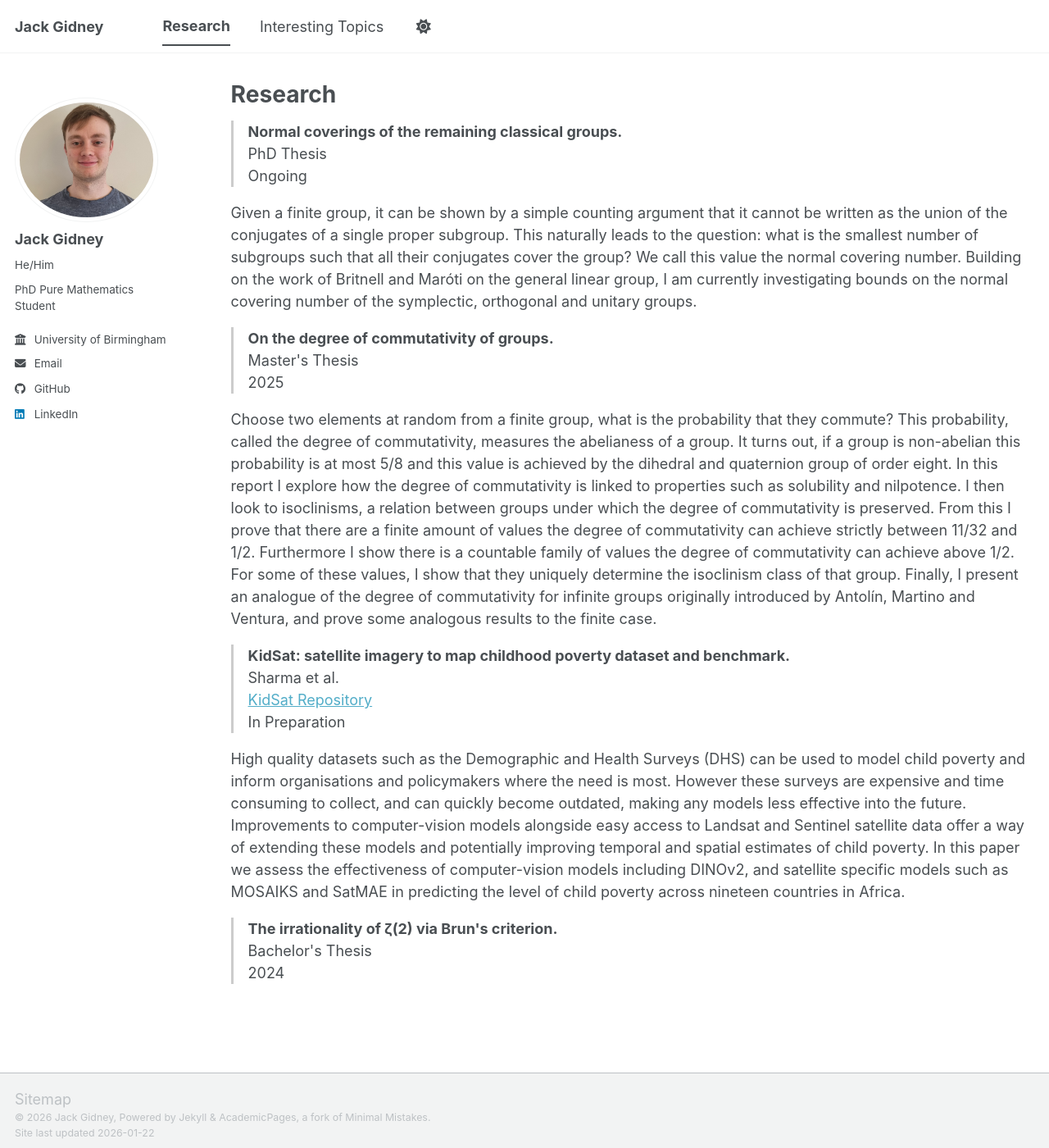
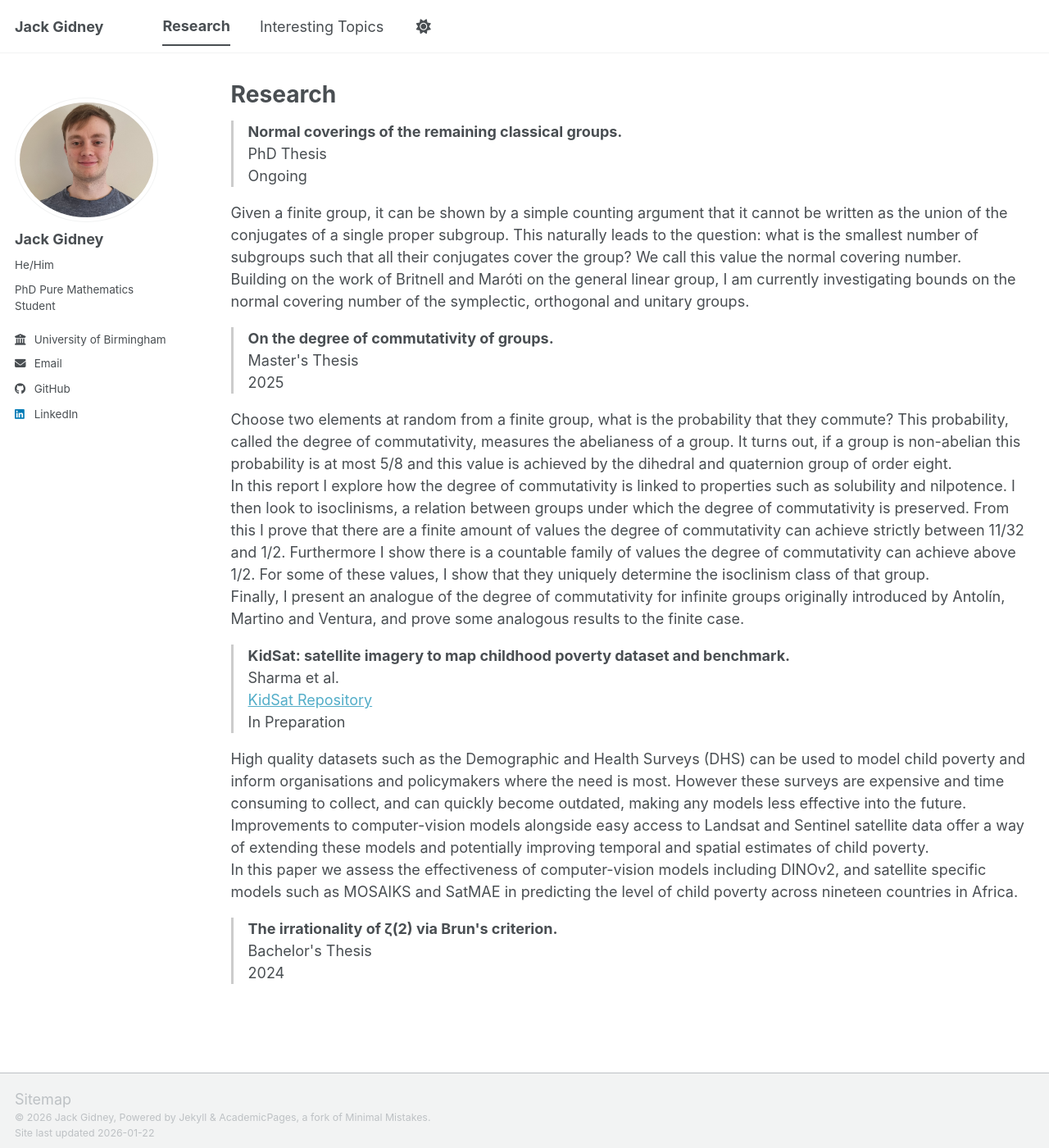
Before and after one commit to jgidney44/jgidney44.github.io, a Jekyll site: the page built from _pages/research.html, in a window 1280 px wide and 1400 px high. Shown: the whole window at 82% size. Built offline with Jekyll 4.4.1, drawn with Linux system fonts in a browser that asks for light colours; a script bundle is joined from its source files by our own code; library files that are not in the unit come from our copies.

```diff
--- a/_pages/research.html
+++ b/_pages/research.html
@@ -14,7 +14,9 @@ Ongoing
 </div>
 
 Given a finite group, it can be shown by a simple counting argument that it cannot be written as the union of the conjugates of a single proper subgroup. This naturally leads to the question: what is the smallest number of subgroups such that all their conjugates
-cover the group? We call this value the normal covering number. Building on the work of Britnell and Mar&oacute;ti on the general linear group, I am currently investigating bounds on the normal covering number of the symplectic, orthogonal and unitary groups.
+cover the group? We call this value the normal covering number.
+<br>
+Building on the work of Britnell and Mar&oacute;ti on the general linear group, I am currently investigating bounds on the normal covering number of the symplectic, orthogonal and unitary groups.
 
 
 <div class="research-item">
@@ -26,9 +28,13 @@ Master's Thesis
 </div>
 
 Choose two elements at random from a finite group, what is the probability that they commute? This probability, called the degree of commutativity, measures the abelianess of a group. It turns out, if a group is non-abelian this probability is at most 5/8
-and this value is achieved by the dihedral and quaternion group of order eight. In this report I explore how the degree of commutativity is linked to properties such as solubility and nilpotence. I then look to isoclinisms, a relation between groups under
+and this value is achieved by the dihedral and quaternion group of order eight.
+<br>
+In this report I explore how the degree of commutativity is linked to properties such as solubility and nilpotence. I then look to isoclinisms, a relation between groups under
 which the degree of commutativity is preserved. From this I prove that there are a finite amount of values the degree of commutativity can achieve strictly between 11/32 and 1/2. Furthermore I show there is a countable family of values the degree of
-commutativity can achieve above 1/2. For some of these values, I show that they uniquely determine the isoclinism class of that group. Finally, I present an analogue of the degree of commutativity for infinite groups originally
+commutativity can achieve above 1/2. For some of these values, I show that they uniquely determine the isoclinism class of that group.
+<br>
+Finally, I present an analogue of the degree of commutativity for infinite groups originally
 introduced by Antol&iacute;n, Martino and Ventura, and prove some analogous results to the finite case.
 
 
@@ -44,7 +50,9 @@ In Preparation
 
 High quality datasets such as the Demographic and Health Surveys (DHS) can be used to model child poverty and inform organisations and policymakers where the need is most. However these surveys are expensive and time consuming to collect, and
 can quickly become outdated, making any models less effective into the future. Improvements to computer-vision models alongside easy access to Landsat and Sentinel satellite data offer a way of extending these models and potentially improving
-temporal and spatial estimates of child poverty. In this paper we assess the effectiveness of computer-vision models including DINOv2, and satellite specific models such as MOSAIKS and SatMAE in predicting the
+temporal and spatial estimates of child poverty.
+<br>
+In this paper we assess the effectiveness of computer-vision models including DINOv2, and satellite specific models such as MOSAIKS and SatMAE in predicting the
 level of child poverty across nineteen countries in Africa.
 
 
```
